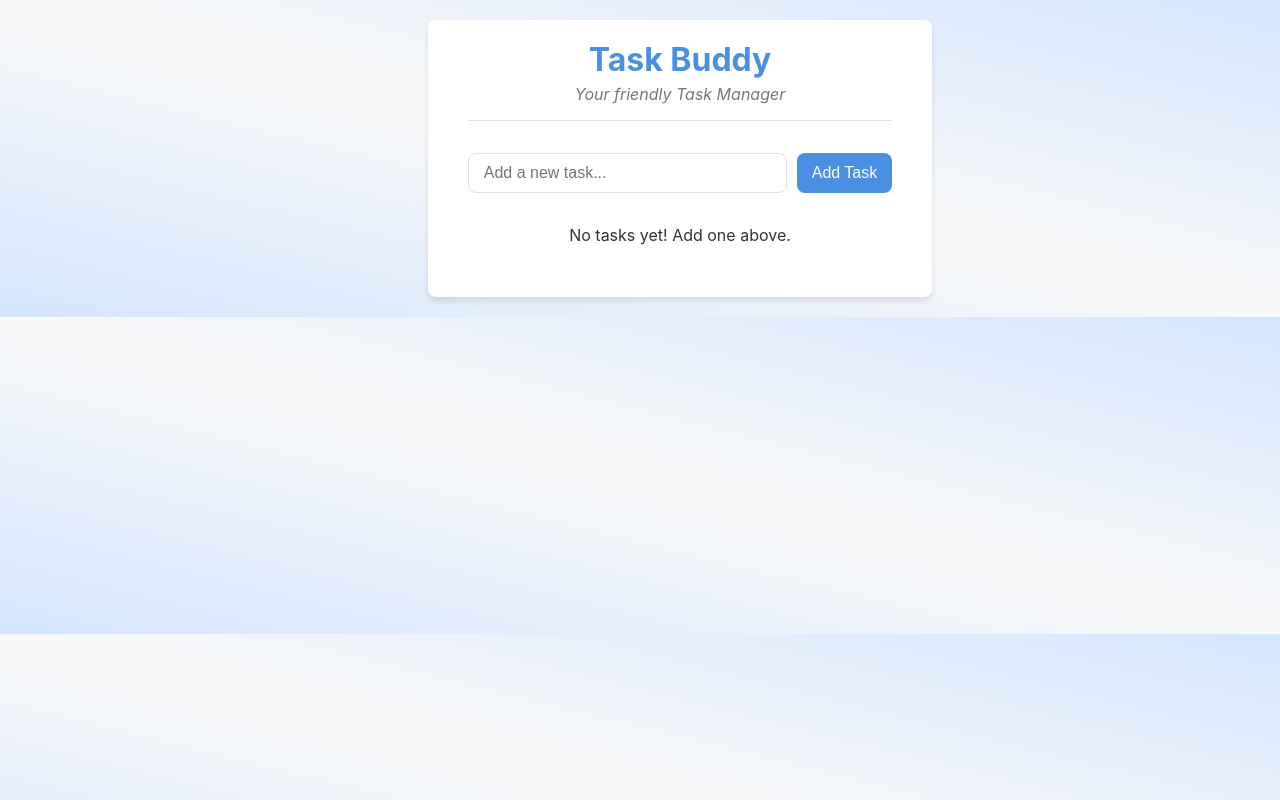
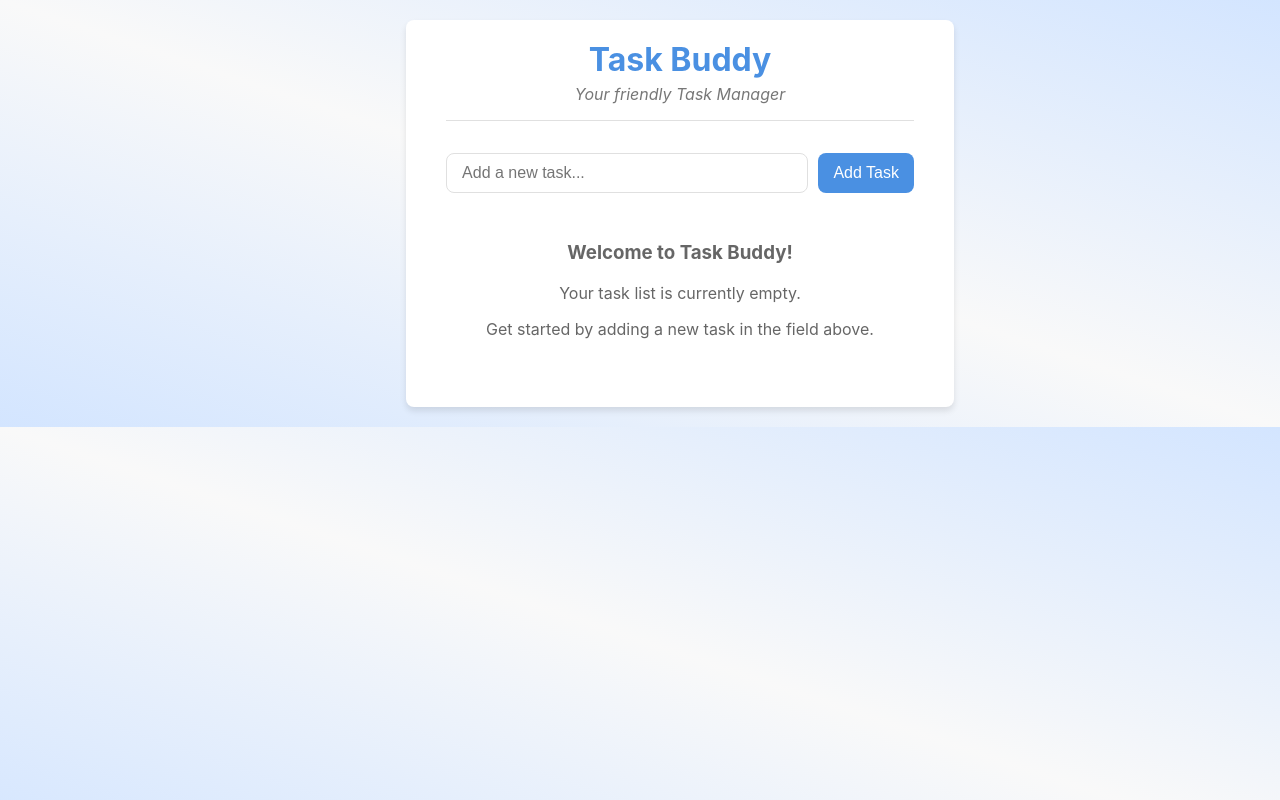
Before and after one commit to bikram73/Task_Buddy, a React app: page / in a window 1280 px wide. Built offline with nearby package versions, Linux system fonts and the light colour scheme; the HTML template or start-up script is replaced by a standard one.

Commit message:
first commit

```diff
--- a/src/Components/Tasklist.jsx
+++ b/src/Components/Tasklist.jsx
@@ -19,7 +19,13 @@ function formatTimeAgo(dateString) {
 
 const Tasklist = ({ tasks, onToggleTask, deleteTask, onEditTask }) => {
   if (!tasks.length) {
-    return <p style={{ textAlign: 'center', margin: '2rem 0' }}>No tasks yet! Add one above.</p>;
+    return (
+      <div style={{ textAlign: 'center', margin: '3rem 0', color: '#666' }}>
+        <h3>Welcome to Task Buddy!</h3>
+        <p>Your task list is currently empty.</p>
+        <p>Get started by adding a new task in the field above.</p>
+      </div>
+    );
   }
 
   return (
--- a/src/Style.css
+++ b/src/Style.css
@@ -23,7 +23,7 @@ body {
 }
 
 #root > div {
-  max-width: 600px;
+  max-width: 750px;
   width: 100%;
   background-color: var(--white);
   padding: 20px 40px;
```
